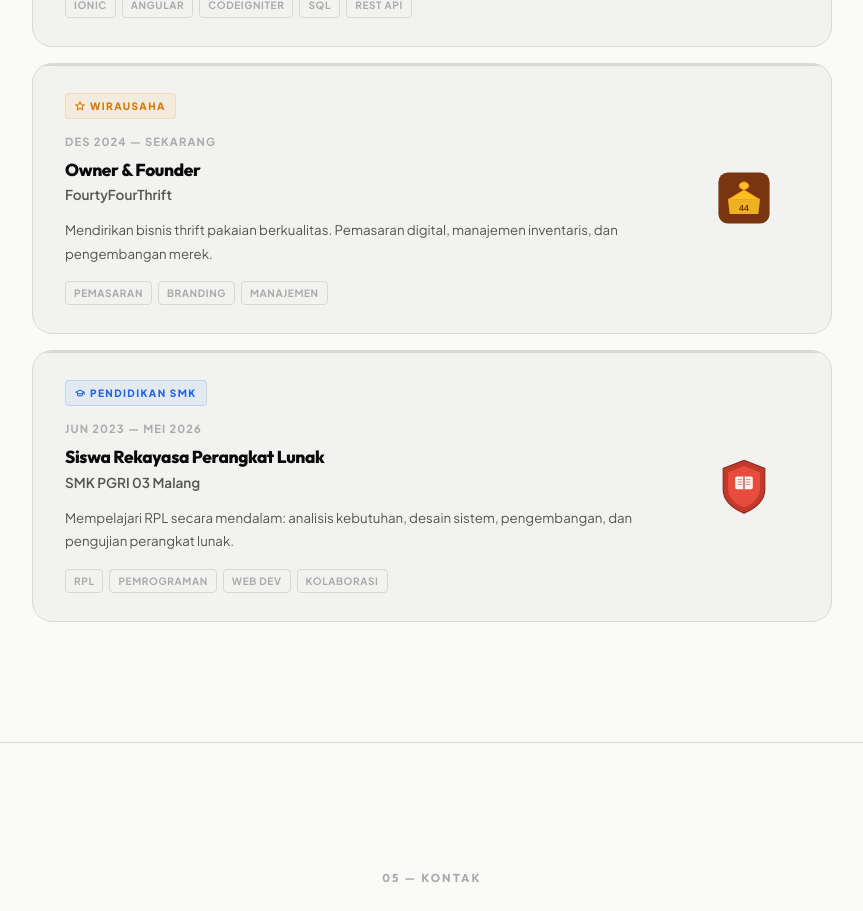
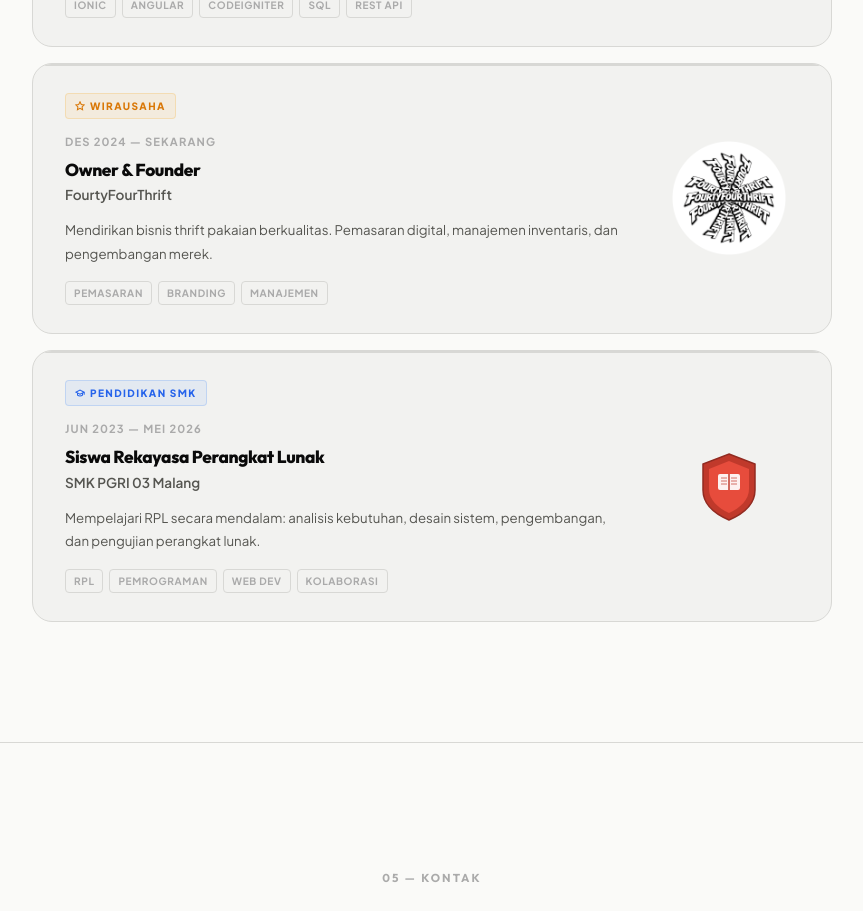
Before and after one commit to HasyaRayyan/Portofolio-Web, a React (Vite) app: page / in a window 1280 px wide. Shown: the part 5040-5951 px from the top of the page, without its empty margins (208-1071 px from the left). Built offline with nearby package versions, Linux system fonts and the light colour scheme.

Commit message:
up update

```diff
--- a/src/components/Experience.jsx
+++ b/src/components/Experience.jsx
@@ -1,4 +1,5 @@
 import React from 'react';
+import logo44Thrift from '../assets/logo_44thrift.png';
 
 /* ─── Inline SVG logos untuk setiap institusi ─── */
 
@@ -60,20 +61,9 @@ const LogoPringapus = () => (
   </svg>
 );
 
-// Logo FourtyFourThrift (stylized thrift/clothing)
+// Logo FourtyFourThrift — gambar asli
 const LogoFourtyFour = () => (
-  <svg viewBox="0 0 80 80" fill="none" xmlns="http://www.w3.org/2000/svg">
-    {/* Background */}
-    <rect x="8" y="8" width="64" height="64" rx="12" fill="#78350f"/>
-    {/* Hanger */}
-    <path d="M40 20 C37 20 34 22 34 25 C34 27 36 28 40 30 L20 42 L60 42 L40 30 C44 28 46 27 46 25 C46 22 43 20 40 20 Z"
-      fill="#fbbf24" stroke="#f59e0b" strokeWidth="1"/>
-    {/* Shirt body */}
-    <path d="M20 42 L22 60 L58 60 L60 42 Z" fill="#fbbf24" opacity="0.9"/>
-    {/* "44" text */}
-    <text x="40" y="56" textAnchor="middle" fontSize="11" fontWeight="900"
-      fill="#78350f" fontFamily="sans-serif">44</text>
-  </svg>
+  <img src={logo44Thrift} alt="FourtyFourThrift logo" style={{ width: '100%', height: '100%', objectFit: 'contain' }} />
 );
 
 /* ─── Data pengalaman ─── */
--- a/src/index.css
+++ b/src/index.css
@@ -823,8 +823,8 @@ h1, h2, h3, h4, h5, h6 {
 .exp-card:hover::before { background: var(--accent); }
 
 .exp-logo {
-  width: 110px;
-  height: 110px;
+  width: 140px;
+  height: 140px;
   border-radius: var(--r-lg);
   background: transparent;
   border: none;
@@ -837,8 +837,8 @@ h1, h2, h3, h4, h5, h6 {
   transition: transform var(--mid) var(--ease);
 }
 .exp-card.featured .exp-logo {
-  width: 124px;
-  height: 124px;
+  width: 160px;
+  height: 160px;
 }
 .exp-card:hover .exp-logo {
   transform: scale(1.06);
@@ -850,7 +850,7 @@ h1, h2, h3, h4, h5, h6 {
   padding: 12px;
   filter: none;
 }
-.exp-logo svg { width: 64px; height: 64px; }
+.exp-logo svg { width: 80px; height: 80px; }
 
 .exp-body { flex: 1; order: 1; }
 
```
Also changed, not shown: src/assets/logo_44thrift.png (added).
